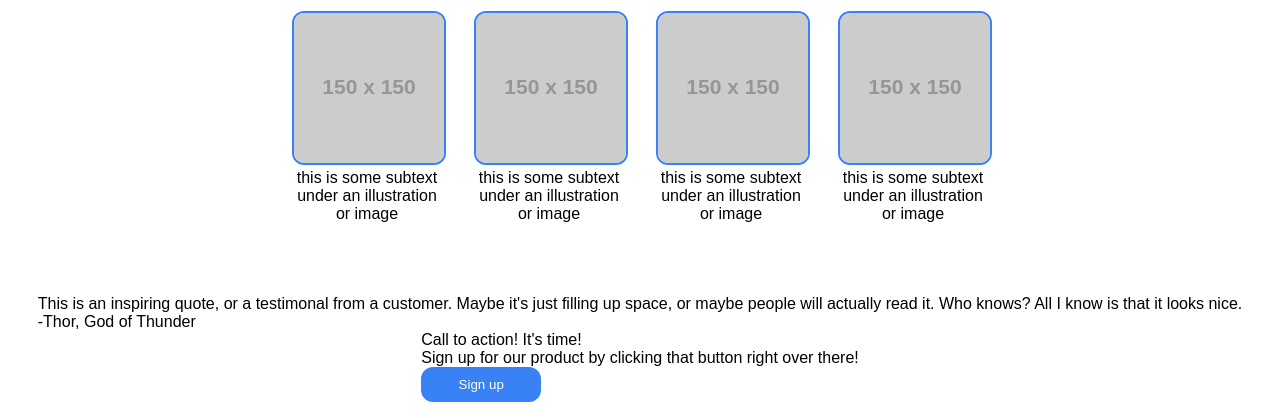
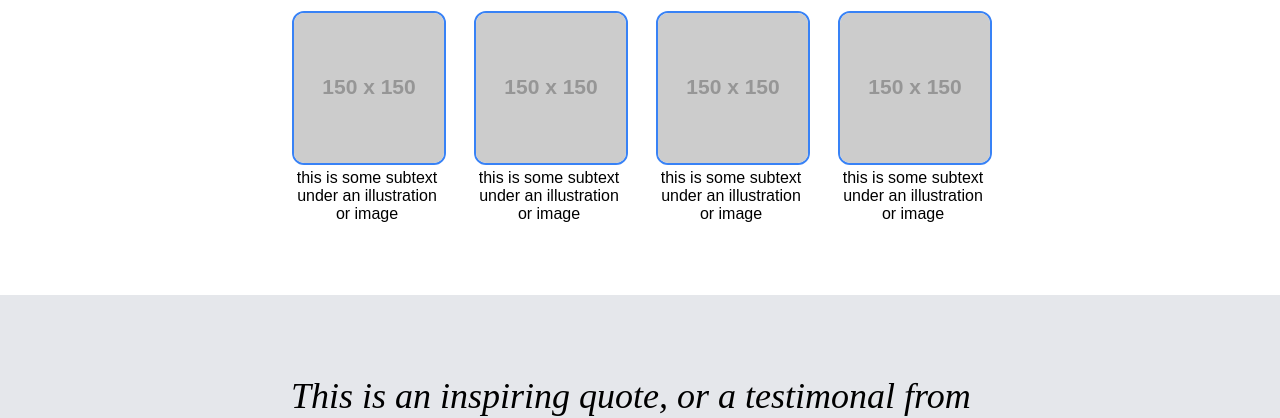
Before and after one commit to bergstrandfredrik/landingPage, a plain HTML site: page index.html in a window 1280 px wide. Shown: the part 547-965 px from the top of the page. Drawn offline with Linux system fonts and the light colour scheme; placeholder pictures from the web are drawn by us.

Commit message:
Complete quote section

```diff
--- a/styles.css
+++ b/styles.css
@@ -101,3 +101,19 @@ ul {
 .sign-up:hover {
   cursor: pointer;
 }
+
+.quote-view {
+  display: flex;
+  flex-direction: column;
+  padding: 80px 291px;
+  background-color: #e5e7eb;
+}
+.quote-text {
+  font-size: 36px;
+  font-family: "lighter italic";
+  font-style: italic;
+}
+.quote-signature {
+  align-self: flex-end;
+  font-weight: 900;
+}
```
